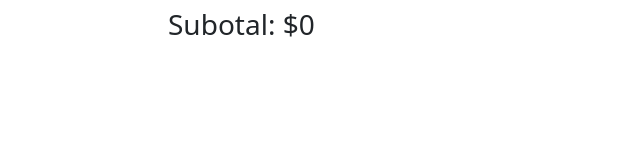
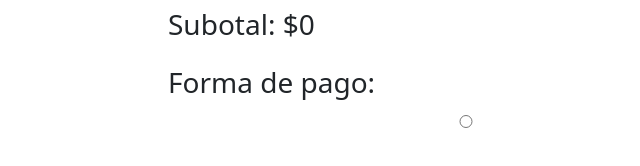
Before and after one commit to vale20m/JaP-S15-ShoppingCart, a plain HTML site: page index.html in a window 1280 px wide. Shown: the whole page, without its empty margins (464-1104 px from the left). Drawn offline with nearby package versions, Linux system fonts and the light colour scheme; no server answers.

Commit message:
Agregamos un input de tipo radio

```diff
--- a/index.html
+++ b/index.html
@@ -18,6 +18,8 @@
             <div class="list-group col-6" id="cart">
                 <!-- Agregamos los productos seleccionados por el usuario -->
                 <h3 class="list-group-item border border-0" id="subtotal"> Subotal: $0</h3>
+                <h3 class="list-group-item border border-0">Forma de pago: </h3>
+                <input type="radio">
             </div>
         </div>
     </div>
```
